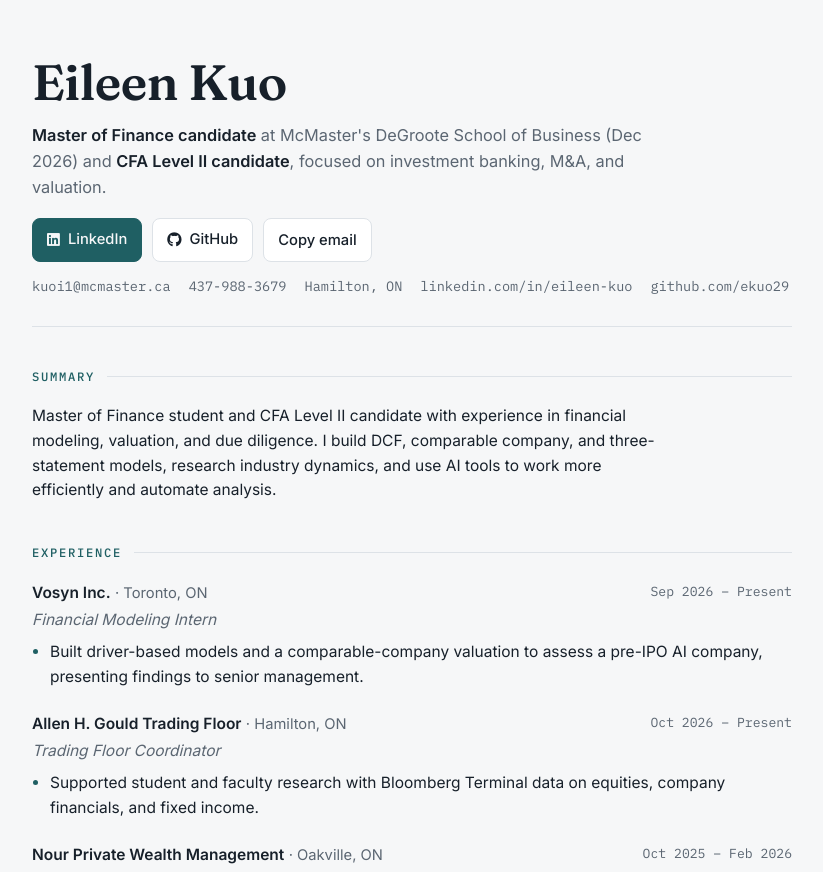
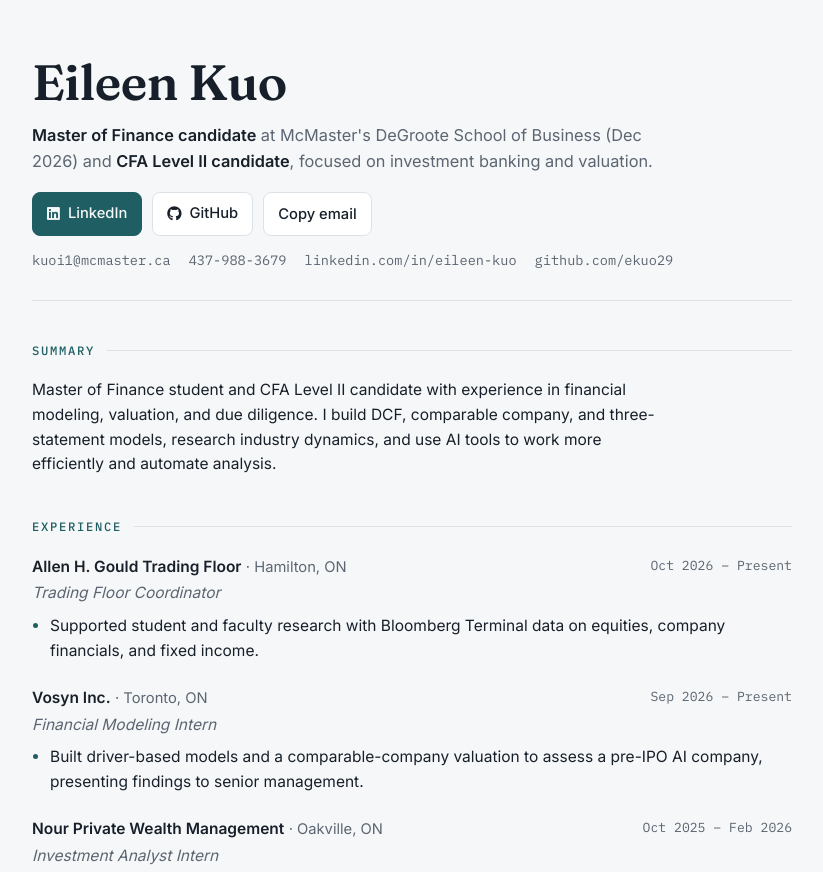
Before and after one commit to ekuo29/ekuo29.github.io, a plain HTML site: page index.html in a window 1280 px wide. Shown: the top 872 px of the page, without its empty margins (228-1051 px from the left). Drawn offline with Linux system fonts and the light colour scheme.

Commit message:
Add files via upload

```diff
--- a/index.html
+++ b/index.html
@@ -97,7 +97,7 @@ footer{color:var(--muted); font-size:.82rem; border-top:1px solid var(--line); p
 <div class="wrap">
   <header>
     <h1>Eileen Kuo</h1>
-    <p class="role"><strong>Master of Finance candidate</strong> at McMaster's DeGroote School of Business (Dec 2026) and <strong>CFA Level II candidate</strong>, focused on investment banking, M&amp;A, and valuation.</p>
+    <p class="role"><strong>Master of Finance candidate</strong> at McMaster's DeGroote School of Business (Dec 2026) and <strong>CFA Level II candidate</strong>, focused on investment banking and valuation.</p>
     <div class="links">
       <a class="btn primary" href="https://www.linkedin.com/in/eileen-kuo" target="_blank" rel="noopener"><i class="fa-brands fa-linkedin" aria-hidden="true"></i> LinkedIn</a>
       <a class="btn" href="https://github.com/ekuo29" target="_blank" rel="noopener"><i class="fa-brands fa-github" aria-hidden="true"></i> GitHub</a>
@@ -106,7 +106,6 @@ footer{color:var(--muted); font-size:.82rem; border-top:1px solid var(--line); p
     <div class="contact">
       <span id="email">kuoi1@mcmaster.ca</span>
       <span>437-988-3679</span>
-      <span>Hamilton, ON</span>
       <span>linkedin.com/in/eileen-kuo</span>
       <span>github.com/ekuo29</span>
     </div>
@@ -121,19 +120,19 @@ footer{color:var(--muted); font-size:.82rem; border-top:1px solid var(--line); p
     <h2>Experience</h2>
     <div class="list">
       <div class="entry">
+        <div><span class="org">Allen H. Gould Trading Floor</span> <span class="where">· Hamilton, ON</span></div>
+        <div class="when">Oct 2026 – Present</div>
+        <div class="title">Trading Floor Coordinator</div>
+        <ul>
+          <li>Supported student and faculty research with Bloomberg Terminal data on equities, company financials, and fixed income.</li>
+        </ul>
+      </div>
+      <div class="entry">
         <div><span class="org">Vosyn Inc.</span> <span class="where">· Toronto, ON</span></div>
         <div class="when">Sep 2026 – Present</div>
         <div class="title">Financial Modeling Intern</div>
         <ul>
           <li>Built driver-based models and a comparable-company valuation to assess a pre-IPO AI company, presenting findings to senior management.</li>
-        </ul>
-      </div>
-      <div class="entry">
-        <div><span class="org">Allen H. Gould Trading Floor</span> <span class="where">· Hamilton, ON</span></div>
-        <div class="when">Oct 2026 – Present</div>
-        <div class="title">Trading Floor Coordinator</div>
-        <ul>
-          <li>Supported student and faculty research with Bloomberg Terminal data on equities, company financials, and fixed income.</li>
         </ul>
       </div>
       <div class="entry">
@@ -225,6 +224,7 @@ footer{color:var(--muted); font-size:.82rem; border-top:1px solid var(--line); p
       <dt>Certifications</dt><dd>Passed CFA Level I; CFA Level II candidate; Bloomberg Market Concepts (BMC)</dd>
       <dt>Languages</dt><dd>English and Mandarin (fluent), Spanish (beginner)</dd>
       <dt>Activities</dt><dd>DeGroote Graduate Finance Club, Raymond James Mentorship Program, Community Volunteer Income Tax Program</dd>
+      <dt>Interests</dt><dd>Coffee shop hopping, travel</dd>
     </dl>
   </section>
 
```
